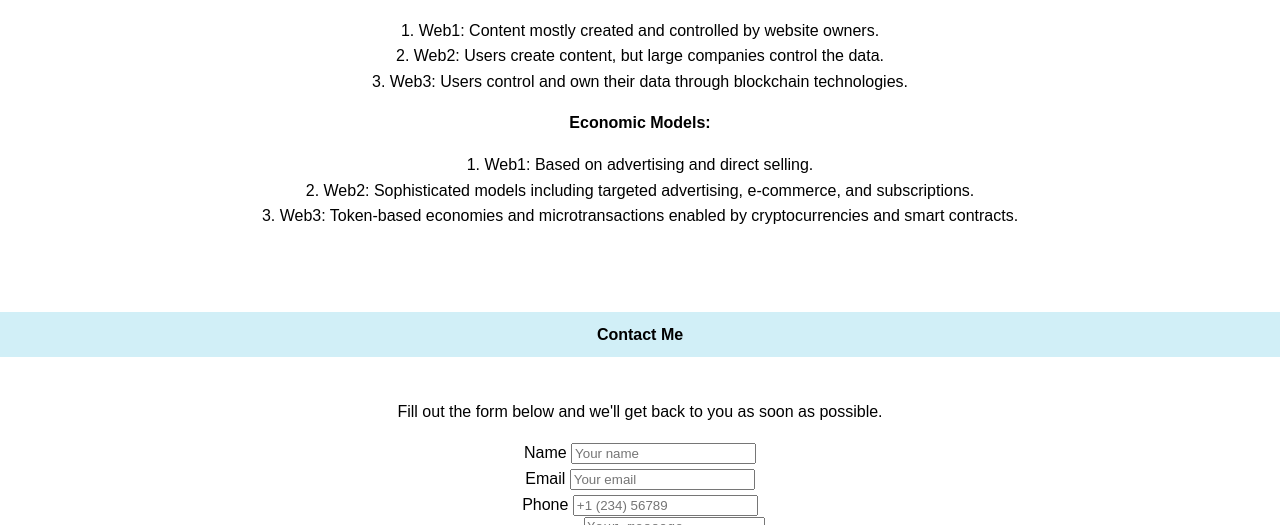
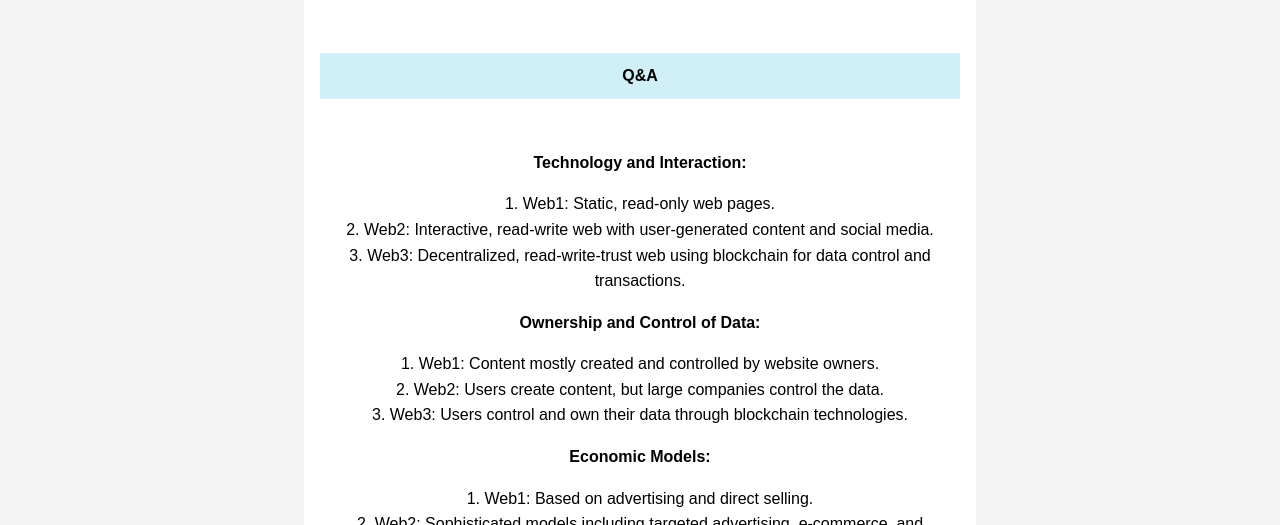
Before and after one commit to WED-2023/207215203, a plain HTML site: page index.html in a window 1280 px wide. Shown: the part 2275-2800 px from the top of the page. Drawn offline with Linux system fonts and the light colour scheme.

Commit message:
Update style.css

```diff
--- a/style.css
+++ b/style.css
@@ -37,10 +37,14 @@ body {
 
 /* Section styling */
 .section {
-    padding: 20px 0; /* Padding inside sections */
     background: white; /* White background for content */
 	text-align: center; /* Centers text and inline-level content horizontally */
     align-items: center; /* Centers content horizontally */
+    width: 100%;
+    max-width: 40rem;
+    margin-left: auto;
+    margin-right: auto;
+    padding: 3rem 1rem;
 }
 
 .section span {
@@ -63,13 +67,58 @@ img {
     height: auto; /* Maintains aspect ratio */
 }
 
-audio {
-    width: 100%; /* Full width for the audio player */
+
+.form-group-container {
+  display: grid;
+  gap: 1rem;
+  margin-top: 2rem;
 }
 
-iframe {
-    border: none; /* Removes the border */
+.form-group {
+  display: flex;
+  flex-direction: column;
 }
+
+.form-label {
+  margin-bottom: 0.5rem;
+}
+
+.form-input,
+.form-textarea {
+  padding: 0.5rem;
+  border: 1px solid #e5e7eb;
+  display: flex;
+  height: 2.5rem;
+  width: 100%;
+  border-radius: 0.375rem;
+  font-size: 0.875rem;
+  line-height: 1.25rem;
+}
+
+.form-input::placeholder,
+.form-textarea:focus-visible {
+  color: #6b7280;
+}
+
+.form-input:focus-visible,
+.form-textarea:focus-visible {
+  outline: 2px solid #2563eb;
+  outline-offset: 2px;
+}
+
+.form-textarea {
+  min-height: 120px;
+}
+
+.form-submit {
+  width: 100%;
+  margin-top: 1.2rem;
+  background-color: #3124ca;
+  color: #fff;
+  padding: 13px 5px;
+  border-radius: 0.375rem;
+}
+
 
 /* Add responsiveness to images and other media */
 @media (max-width: 600px) {
```
